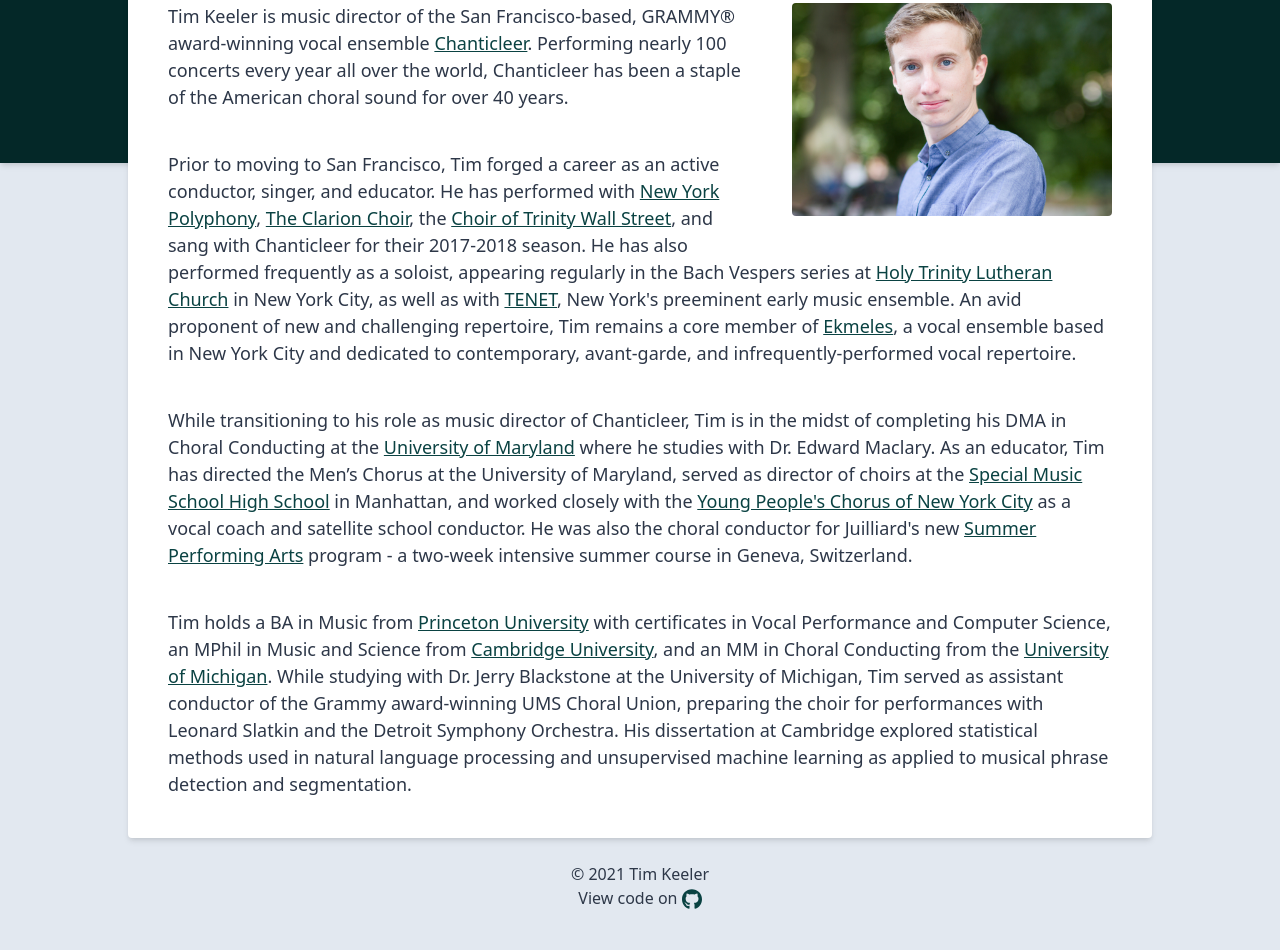
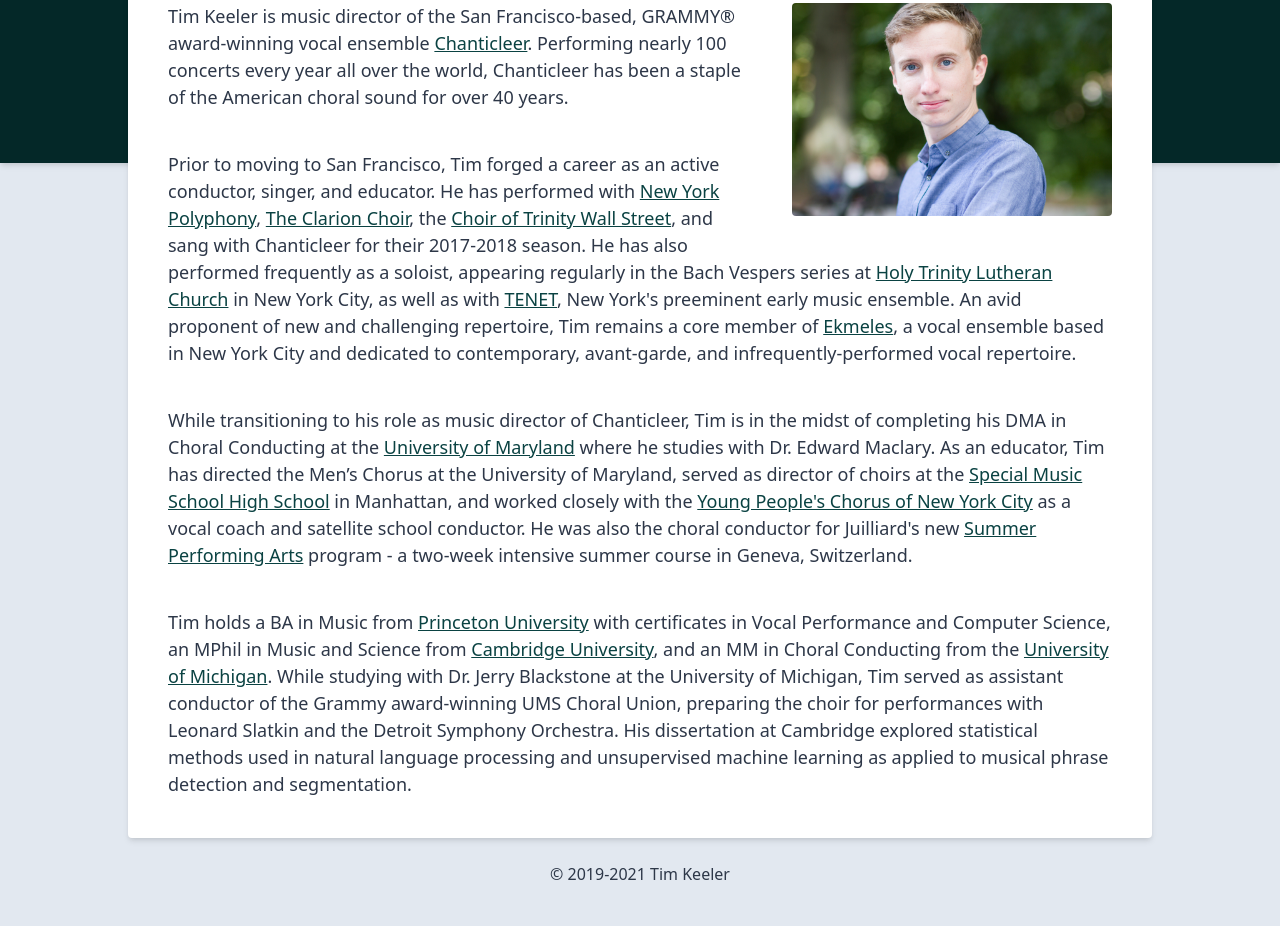
Before and after one commit to jerkeeler/tim-keeler-gatsby, a Gatsby site: page /about in a window 1280 px wide. Shown: the part 157-1107 px from the top of the page. After the commit the page ends 1083 px from the top, so only its background shows below. Built offline with nearby package versions, Linux system fonts and the light colour scheme; Gatsby itself is replaced by a stand-in of ours.

Commit message:
Remove github link from Footer.

```diff
--- a/src/components/Footer.jsx
+++ b/src/components/Footer.jsx
@@ -1,17 +1,8 @@
 import React from 'react';
-
-import Icon from './Icon';
-import ExternalLink from './ExternalLink';
 
 const Footer = () => (
   <footer className="text-center p-10 pt-0 flex items-center flex-col flex-grow justify-end">
-    <p>© {new Date().getFullYear()} Tim Keeler</p>
-    <p>
-      View code on{' '}
-      <ExternalLink to="https://github.com/jerkeeler/tim-keeler-gatsby">
-        <Icon icon="github" className="inline w-5" />
-      </ExternalLink>
-    </p>
+    <p>© 2019-{new Date().getFullYear()} Tim Keeler</p>
   </footer>
 );
 
```
